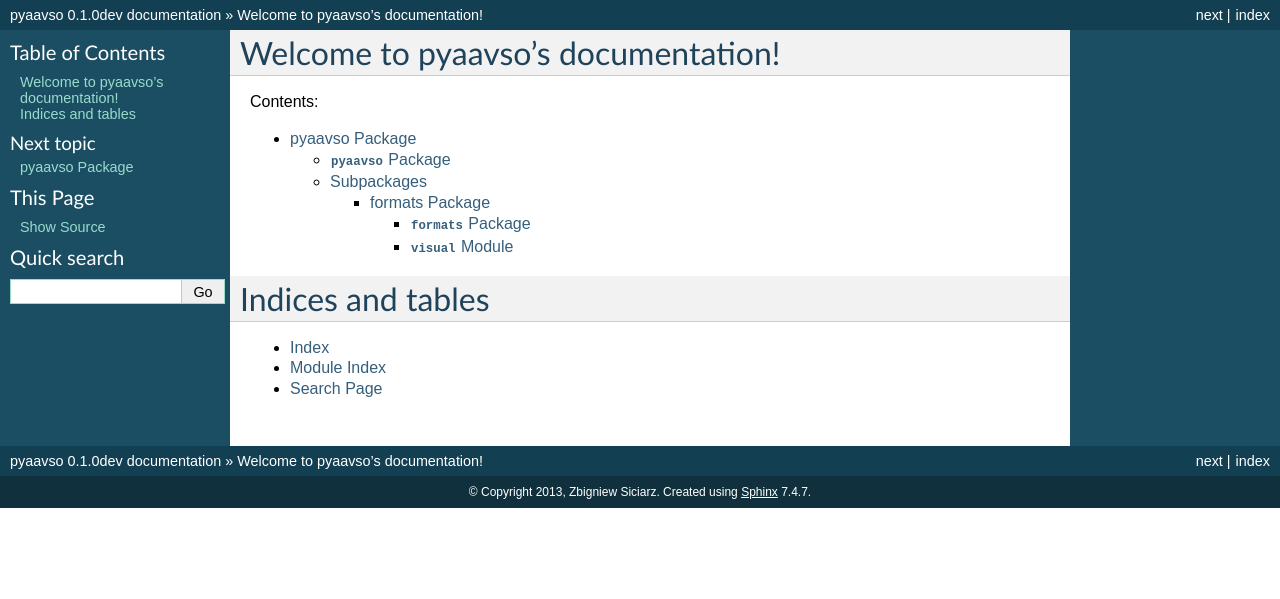
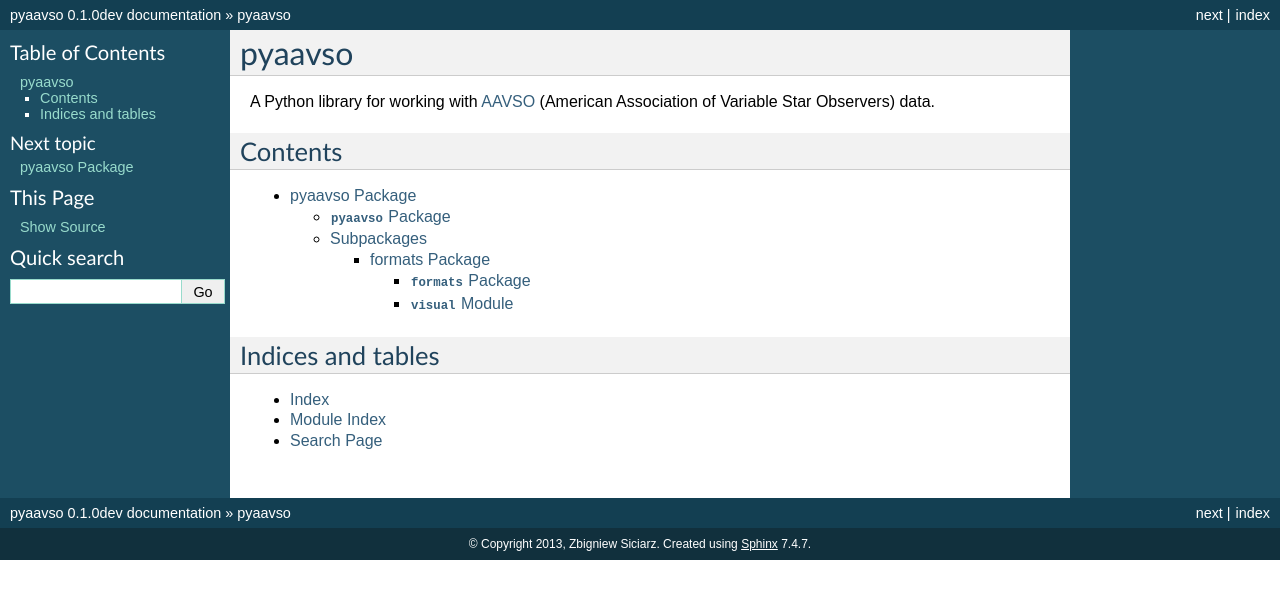
Before and after one commit to zsiciarz/pyaavso, a Sphinx documentation site: the page built from docs/index.rst, in a window 1280 px wide. Shown: the top 599 px of the page. Built offline with Sphinx 7.4.7, drawn with Linux system fonts in a browser that asks for light colours.

Commit message:
Better introductory note in the docs.

```diff
--- a/docs/index.rst
+++ b/docs/index.rst
@@ -3,10 +3,15 @@
    You can adapt this file completely to your liking, but it should at least
    contain the root `toctree` directive.
 
-Welcome to pyaavso's documentation!
-===================================
+=======
+pyaavso
+=======
 
-Contents:
+A Python library for working with `AAVSO <http://www.aavso.org>`_ (American
+Association of Variable Star Observers) data.
+
+Contents
+========
 
 .. toctree::
    :maxdepth: 4
```
